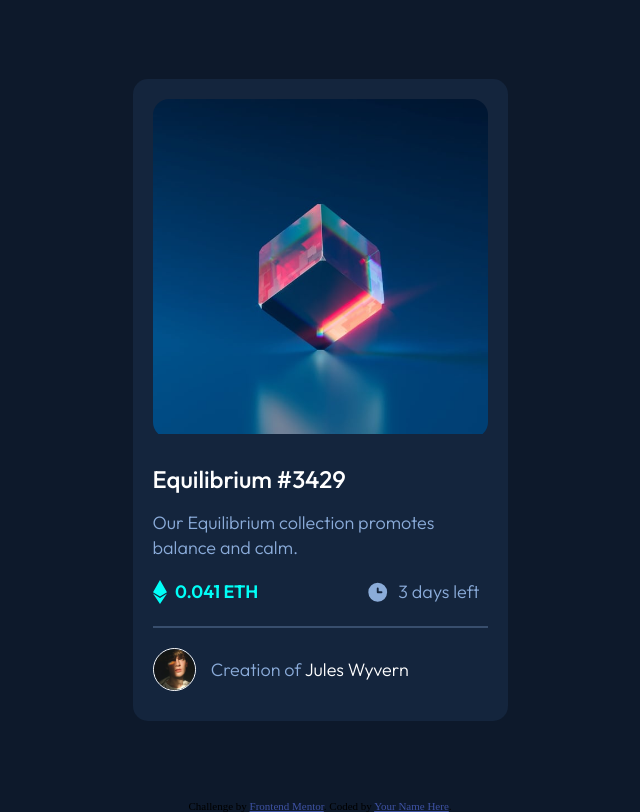
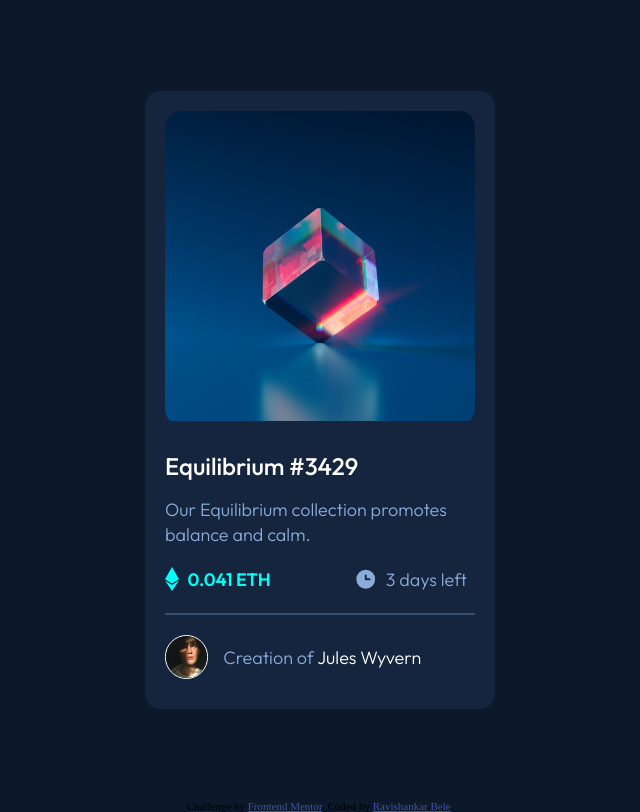
Before and after one commit to RaviBele/FrontEnd-NFT-Preview-Card, a plain HTML site: page index.html in a window 1280 px wide. Shown: the whole page, without its empty margins (320-960 px from the left). Drawn offline with Linux system fonts and the light colour scheme.

Commit message:
Add files via upload

```diff
--- a/index.html
+++ b/index.html
@@ -54,7 +54,7 @@
 
   <div class="attribution">
     Challenge by <a href="https://www.frontendmentor.io?ref=challenge" target="_blank">Frontend Mentor</a>.
-    Coded by <a href="#">Your Name Here</a>.
+    Coded by <a href="#">Ravishankar Bele</a>.
   </div>
 </body>
 </html>
--- a/styles.css
+++ b/styles.css
@@ -19,7 +19,7 @@ main {
 
 article {
     font-family: "Outfit", sans-serif;
-    max-width: 375px;
+    max-width: 350px;
     padding: 20px;
     border-radius: 15px;
     background-color: hsl(216, 50%, 16%);
```
